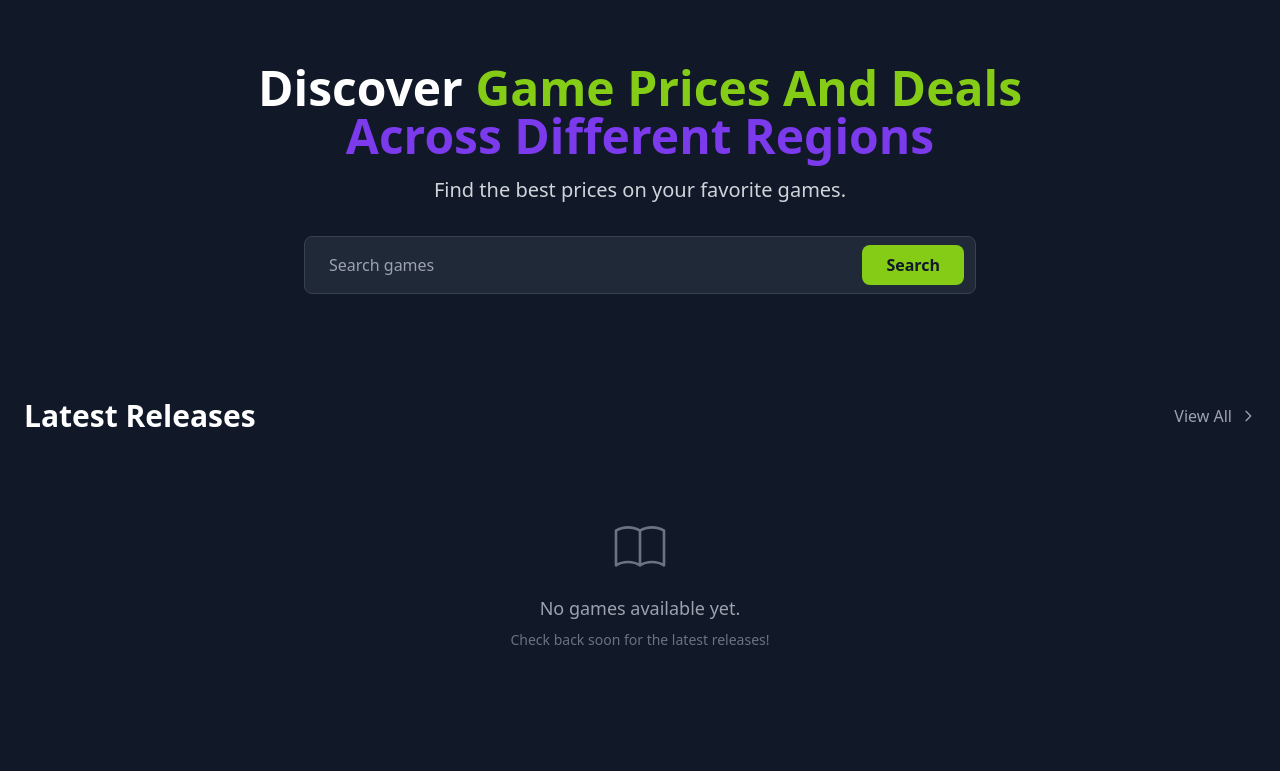
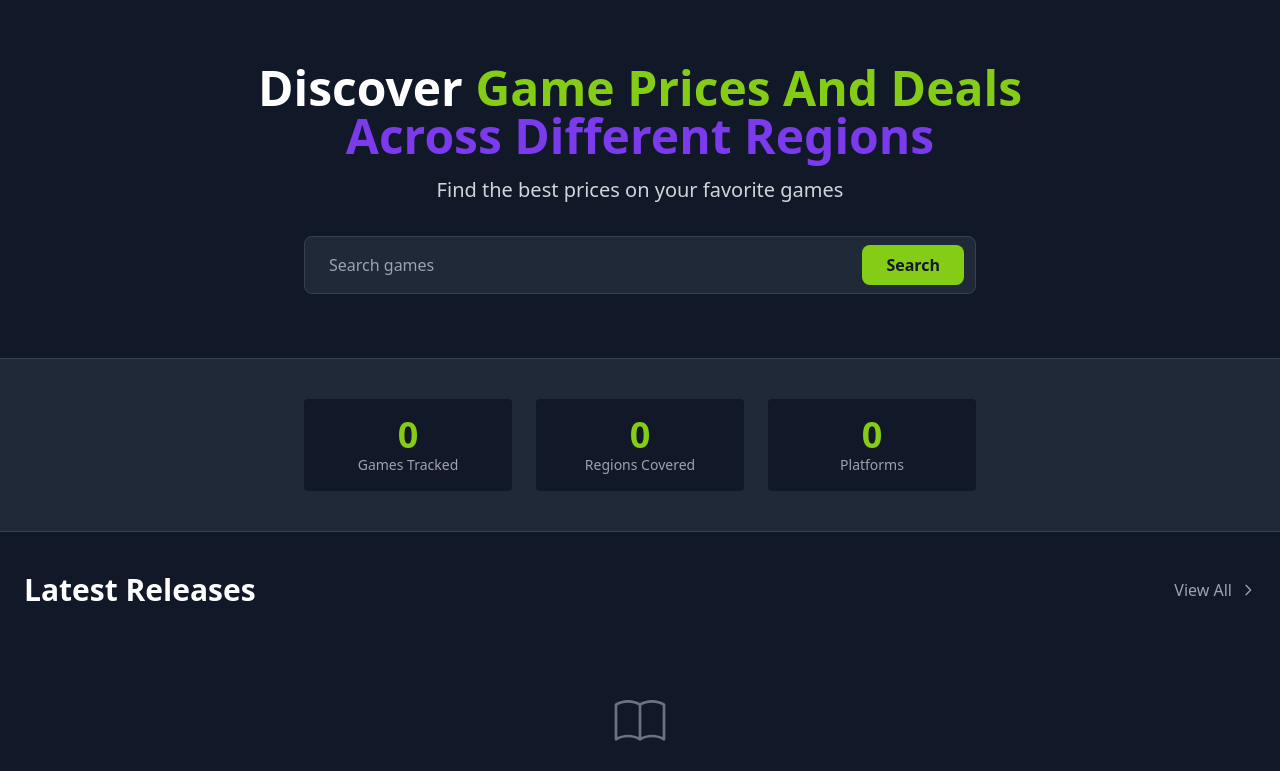
Before and after one commit to 6SUPER6SONIC6/Diffly, a Django app: template apps/games/templates/games/index.html in a window 1280 px wide. Shown: the part 102-873 px from the top of the page. Run offline with Django 5.2, Linux system fonts and the light colour scheme; the template is opened without the code that fills it, so the values that code supplies are empty; some libraries are stand-ins or nearby versions.

Commit message:
feat(home-page): add stats sections

```diff
--- a/apps/games/templates/games/index.html
+++ b/apps/games/templates/games/index.html
@@ -15,7 +15,7 @@
             <span class="text-secondary">Across Different Regions</span>
         </h1>
         <p class="text-xl text-gray-300 mb-8 max-w-2xl mx-auto">
-            Find the best prices on your favorite games.
+            Find the best prices on your favorite games
         </p>
 
         <!-- Search Bar -->
@@ -35,6 +35,24 @@
                     </button>
                 </div>
             </form>
+        </div>
+    </div>
+</section>
+
+<!-- Stats Section -->
+<section class="py-10 px-6 bg-dark-card border-t border-b border-dark-border">
+    <div class="max-w-2xl mx-auto grid grid-cols-2 md:grid-cols-3 text-center gap-6">
+        <div class="flex flex-col items-center bg-dark-bg p-4 rounded" >
+            <span class="text-4xl font-bold text-accent">{{ total_games|default:"0" }}</span>
+            <span class="text-gray-400 text-sm">Games Tracked</span>
+        </div>
+        <div class="flex flex-col items-center bg-dark-bg p-4 rounded">
+            <span class="text-4xl font-bold text-accent">{{ total_regions|default:"0" }}</span>
+            <span class="text-gray-400 text-sm">Regions Covered</span>
+        </div>
+        <div class="flex flex-col items-center bg-dark-bg p-4 rounded">
+            <span class="text-4xl font-bold text-accent">{{ total_platforms|default:"0" }}</span>
+            <span class="text-gray-400 text-sm">Platforms</span>
         </div>
     </div>
 </section>
```
Also changed, not shown: apps/games/views.py (+7 -0 lines).
